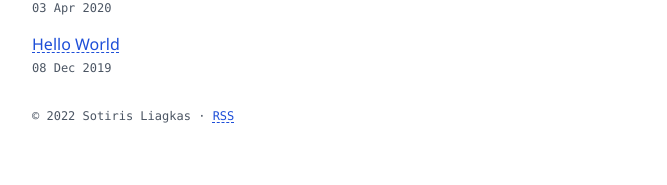
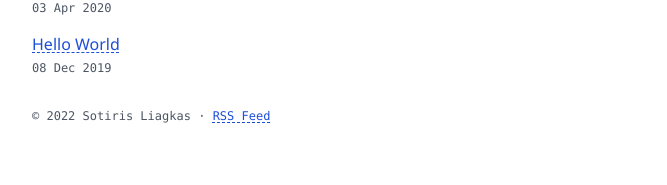
Before and after one commit to liagason/A-Jekyll-Blog, a Jekyll site: the page built from index.html, in a window 1280 px wide. Shown: the part 872-1057 px from the top of the page, without its empty margins (304-971 px from the left). Built offline with Jekyll 4.4.1, drawn with Linux system fonts in a browser that asks for light colours.

Commit message:
Update footer.html

```diff
--- a/_includes/footer.html
+++ b/_includes/footer.html
@@ -1,3 +1,3 @@
 <div class="flex justify-left">
-    <footer class="pt-8 text-xs font-mono text-gray-600">&copy; {{ site.time | date: '%Y' }} {{ site.author_name }} · <a href="https://liagason.com/feed.xml" class="text-xs text-blue-700 underline underline-offset-2 decoration-1 decoration-dashed decoration-blue-700">RSS</a></footer>
+    <footer class="pt-8 text-xs font-mono text-gray-600">&copy; {{ site.time | date: '%Y' }} {{ site.author_name }} · <a href="https://liagason.com/feed.xml" class="text-xs text-blue-700 underline underline-offset-2 decoration-1 decoration-dashed decoration-blue-700">RSS Feed</a></footer>
 </div>
```
